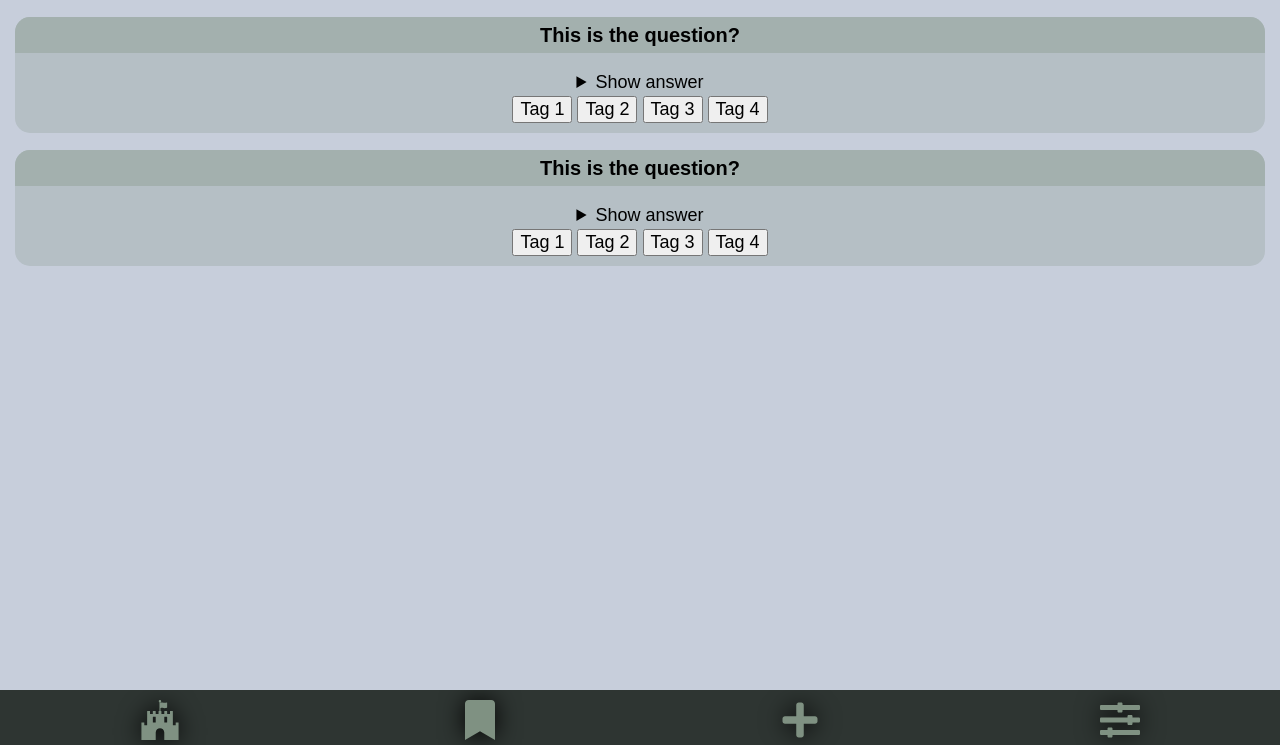
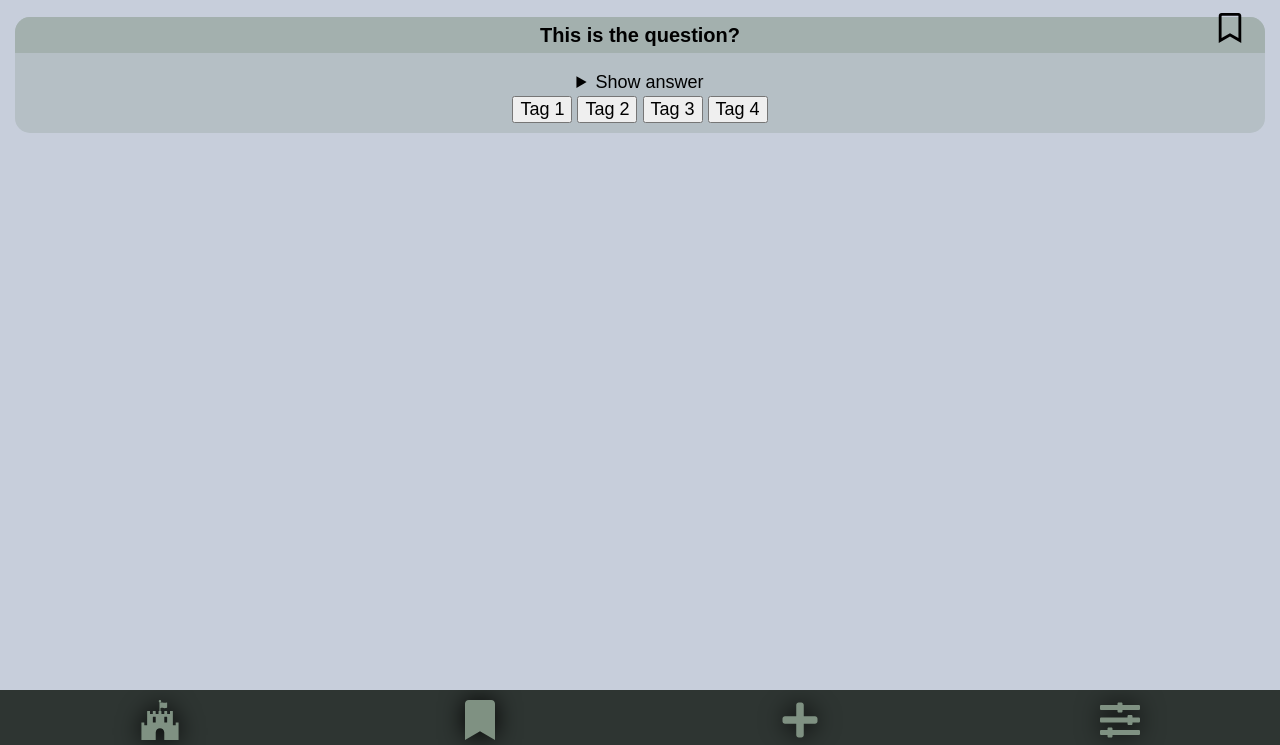
Before and after one commit to luziehtan/quiz-app, a website: page index.html in a window 1280 px wide. Shown: the part 55-800 px from the top of the page. Drawn offline with Linux system fonts and the light colour scheme.

Commit message:
Add bookmark button

```diff
--- a/index.html
+++ b/index.html
@@ -13,17 +13,15 @@
     <main class="app-grid__content">
       <section class="quiz-card">
         <h2 class="quiz-card__question">This is the question?</h2>
-        <details>
-          <summary>Show answer</summary>
-          This is the answer
-        </details>
-        <button>Tag 1</button>
-        <button>Tag 2</button>
-        <button>Tag 3</button>
-        <button>Tag 4</button>
-      </section>
-      <section class="quiz-card">
-        <h2 class="quiz-card__question">This is the question?</h2>
+        <a href="bookmark.html"
+          ><div class="quiz-card__bookmark">
+            <img
+              src="./bookmark_clear.svg"
+              width="30"
+              height="30"
+              alt=""
+            /></div
+        ></a>
         <details>
           <summary>Show answer</summary>
           This is the answer
--- a/styles/quiz-card.css
+++ b/styles/quiz-card.css
@@ -6,6 +6,14 @@
   padding-bottom: 10px;
 }
 
+.quiz-card__bookmark {
+  width: 30px;
+  height: 30px;
+  position: absolute;
+  right: 35px;
+  top: 68px;
+}
+
 .quiz-card__question {
   background: var(--color-lightgreen);
   border-radius: 15px 15px 0 0;
```
Also changed, not shown: bookmark_clear.svg (added).
